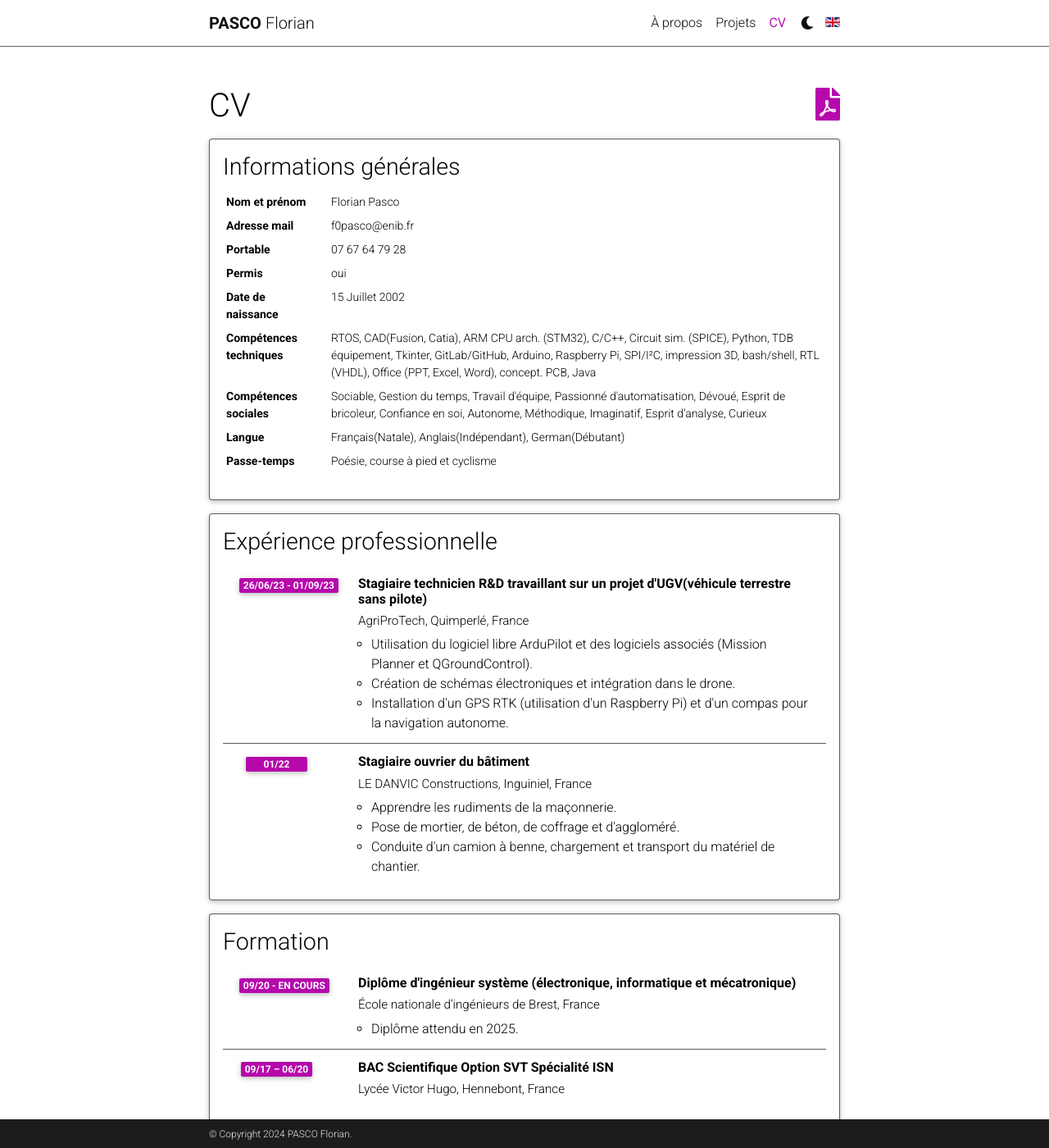
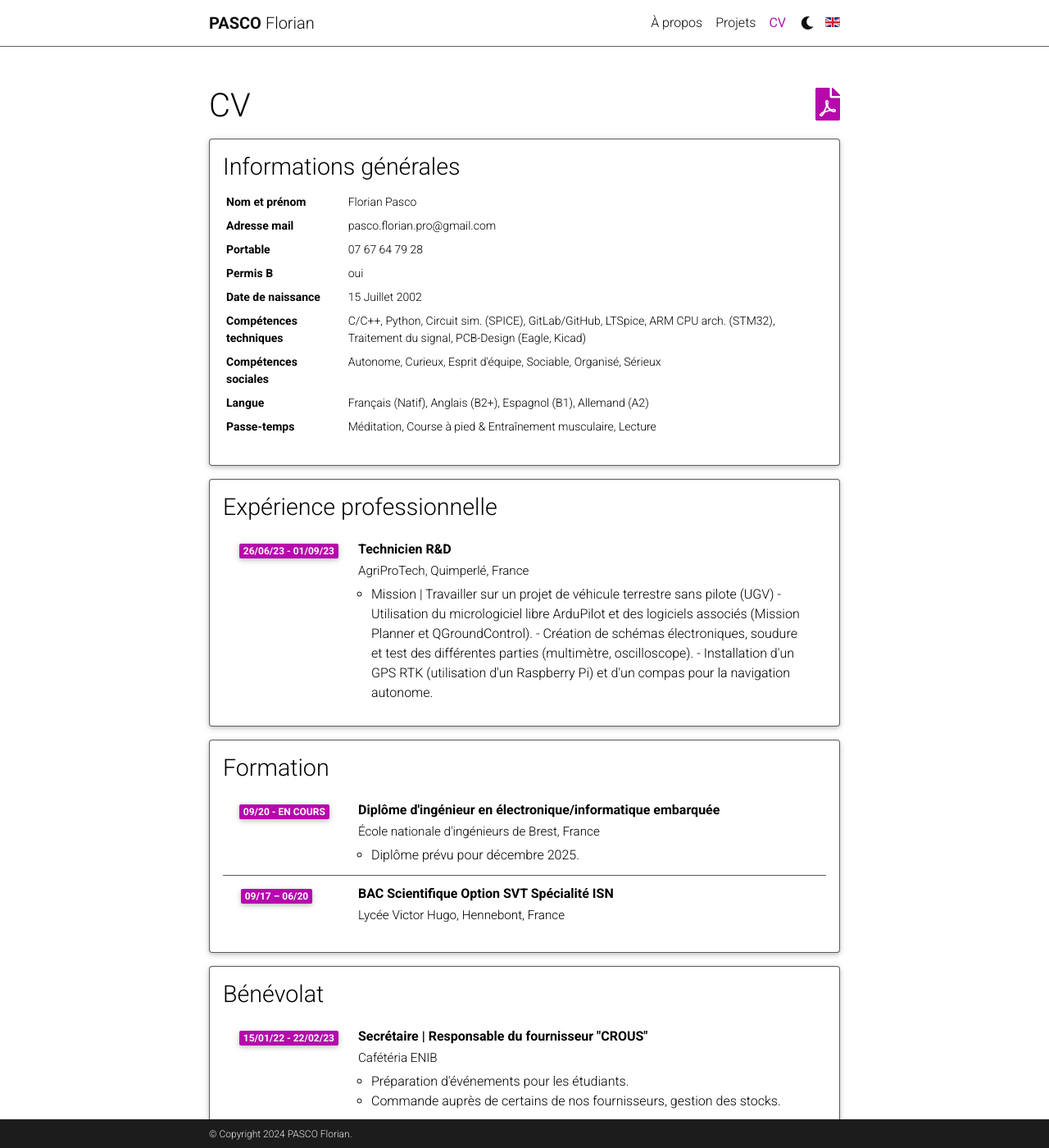
Before and after one commit to mpek29/mpek29.github.io, a Jekyll site: the page built from _pages/resume.md, in a window 1280 px wide and 1400 px high. Shown: the whole window at 82% size. Built offline with Jekyll 4.4.1, drawn with Linux system fonts in a browser that asks for light colours; comment, search, counter and statistics services are not loaded; a style sheet for code colours, icons or effects is not loaded.

Commit message:
resume.yml update

```diff
--- a/_data/resume.yml
+++ b/_data/resume.yml
@@ -5,56 +5,49 @@
       value: Florian Pasco
 
     - name: Adresse mail
-      value: f0pasco@enib.fr
+      value: pasco.florian.pro@gmail.com
 
     - name: Portable
       value: 07 67 64 79 28
 
-    - name: Permis
+    - name: Permis B
       value: oui
 
     - name: Date de naissance
       value: 15 Juillet 2002
 
     - name: Compétences techniques
-      value: RTOS, CAD(Fusion, Catia), ARM CPU arch. (STM32), C/C++, Circuit sim. (SPICE), Python, TDB équipement, Tkinter, GitLab/GitHub, Arduino, Raspberry Pi, SPI/I²C, impression 3D, bash/shell, RTL (VHDL), Office (PPT, Excel, Word), concept. PCB, Java
+      value: C/C++, Python, Circuit sim. (SPICE), GitLab/GitHub, LTSpice, ARM CPU arch. (STM32), Traitement du signal, PCB-Design (Eagle, Kicad)
 
     - name: Compétences sociales
-      value: Sociable, Gestion du temps, Travail d'équipe, Passionné d'automatisation, Dévoué, Esprit de bricoleur, Confiance en soi, Autonome, Méthodique, Imaginatif, Esprit d’analyse, Curieux
+      value: Autonome, Curieux, Esprit d'équipe, Sociable, Organisé, Sérieux
 
     - name: Langue
-      value: Français(Natale), Anglais(Indépendant), German(Débutant)
+      value: Français (Natif), Anglais (B2+), Espagnol (B1), Allemand (A2)
 
     - name: Passe-temps
-      value: Poésie, course à pied et cyclisme
+      value: Méditation, Course à pied & Entraînement musculaire, Lecture
 
 - title: Expérience professionnelle
   type: time_table
   contents:
-    - title: Stagiaire technicien R&D travaillant sur un projet d'UGV(véhicule terrestre sans pilote)
+    - title: Technicien R&D
       institution: AgriProTech, Quimperlé, France
       year: 26/06/23 - 01/09/23
       description:
-        - Utilisation du logiciel libre ArduPilot et des logiciels associés (Mission Planner et QGroundControl).
-        - Création de schémas électroniques et intégration dans le drone.
+        Mission | Travailler sur un projet de véhicule terrestre sans pilote (UGV)
+        - Utilisation du micrologiciel libre ArduPilot et des logiciels associés (Mission Planner et QGroundControl).
+        - Création de schémas électroniques, soudure et test des différentes parties (multimètre, oscilloscope).
         - Installation d'un GPS RTK (utilisation d'un Raspberry Pi) et d'un compas pour la navigation autonome.
-
-    - title: Stagiaire ouvrier du bâtiment
-      institution: LE DANVIC Constructions, Inguiniel, France
-      year: 01/22
-      description:
-        - Apprendre les rudiments de la maçonnerie.
-        - Pose de mortier, de béton, de coffrage et d'aggloméré.
-        - Conduite d'un camion à benne, chargement et transport du matériel de chantier.
 
 - title: Formation
   type: time_table
   contents:
-    - title: Diplôme d'ingénieur système (électronique, informatique et mécatronique)
+    - title: Diplôme d'ingénieur en électronique/informatique embarquée
       institution: École nationale d'ingénieurs de Brest, France
       year: 09/20 - en cours
       description:
-        - Diplôme attendu en 2025.
+        - Diplôme prévu pour décembre 2025.
 
     - title: BAC Scientifique Option SVT Spécialité ISN
       institution: Lycée Victor Hugo, Hennebont, France
```
